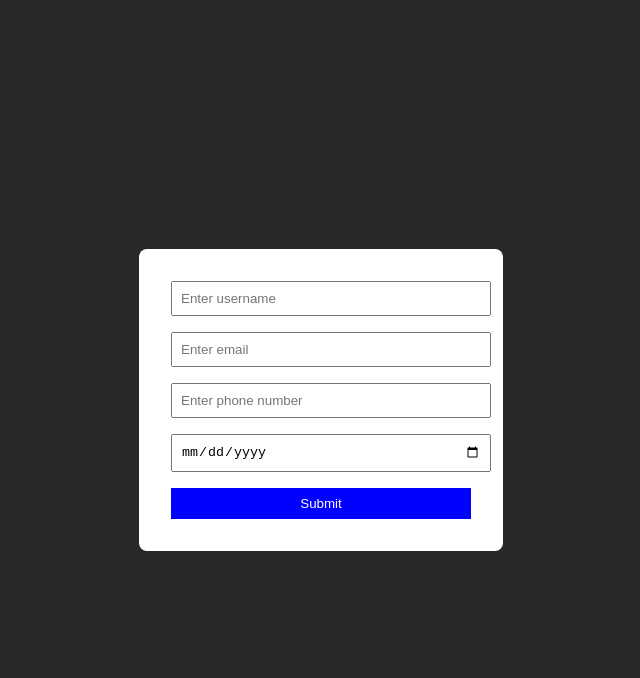
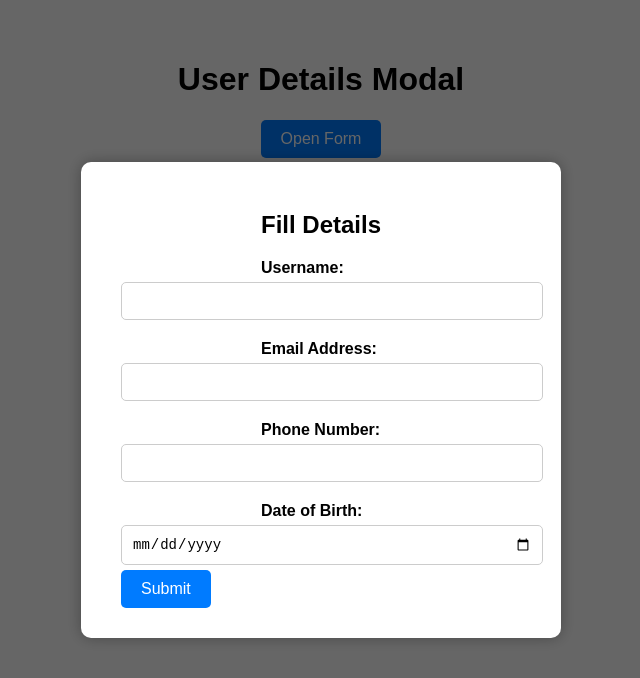
Before and after one commit to krishnapatidar01/xmodal, a React (Create React App) app: page / in a window 1280 px wide. Both pictures are taken after a click on the button "Open Form". Shown: the top 678 px of the page, without its empty margins (319-959 px from the left). Built offline with nearby package versions, Linux system fonts and the light colour scheme.

Commit message:
first commit

```diff
--- a/src/App.css
+++ b/src/App.css
@@ -7,8 +7,8 @@
 button {
   background-color: #007bff;
   color: white;
-   border: none;
-   border-radius:5px;
+  border: none;
+  border-radius: 5px;
   padding: 10px 20px;
   font-size: 16px;
   cursor: pointer;
@@ -20,33 +20,53 @@ button {
   left: 0;
   right: 0;
   bottom: 0;
-  background-color: rgba(0, 0, 0, 0.6);
+  background-color: rgba(0, 0, 0, 0.6); /* Dark overlay */
   display: flex;
   align-items: center;
   justify-content: center;
+  z-index: 9999;
 }
 
 .modal-content {
   background-color: #fff;
-  padding: 30px;
-  border-radius: 6px;
-  width: 300px;
-  display: flex;
-  flex-direction: column;
+  padding: 30px 40px;
+  border-radius: 10px;
+  width: 400px;
+  box-shadow: 0 0 15px rgba(0, 0, 0, 0.3);
+  text-align: left;
+}
+
+.modal-content h2 {
+  text-align: center;
+  margin-bottom: 20px;
+  font-weight: bold;
+}
+
+.modal-content label {
+  font-weight: bold;
+  display: block;
+  margin-bottom: 5px;
+  margin-top: 15px;
 }
 
 .modal-content input {
-  margin-bottom: 15px;
-  padding: 8px;
+  width: 100%;
+  padding: 10px;
   font-size: 14px;
+  border: 1px solid #ccc;
+  border-radius: 5px;
+  margin-bottom: 5px;
 }
 
 .submit-button {
   background-color: #007bff;
   color: white;
   border: none;
-   border-radius:5px;
-   font-size: 16px;
-  padding: 10px;
+  border-radius: 5px;
+  padding: 10px 20px;
+  font-size: 16px;
   cursor: pointer;
 }
+label{
+    padding-left: 35%;
+}
--- a/src/App.js
+++ b/src/App.js
@@ -1,14 +1,15 @@
 import React, { useState } from "react";
-import XModal from "./XModal";
-import "./XModal.css";
+import Modal from "./Modal";
+import "./App.css";
 
 function App() {
-  const [isModalOpen, setIsModalOpen] = useState(false);
+  const [showModal, setShowModal] = useState(false);
 
   return (
-    <div className="modal">
-      <button onClick={() => setIsModalOpen(true)}>Open Form</button>
-      {isModalOpen && <XModal onClose={() => setIsModalOpen(false)} />}
+    <div className="App">
+      <h1>User Details Modal</h1>
+      <button onClick={() => setShowModal(true)}>Open Form</button>
+      {showModal && <Modal closeModal={() => setShowModal(false)} />}
     </div>
   );
 }
--- a/src/Modal.js
+++ b/src/Modal.js
@@ -1,6 +1,6 @@
-import React, { useState } from "react";
+import React, { useEffect, useState } from "react";
 
-function Modal({ isOpen, closeModal }) {
+function Modal({ closeModal }) {
   const [formData, setFormData] = useState({
     username: "",
     email: "",
@@ -12,70 +12,64 @@ function Modal({ isOpen, closeModal }) {
     setFormData({ ...formData, [e.target.id]: e.target.value });
   };
 
-  const isValidEmail = (email) =>
-    /^[^\s@]+@[^\s@]+\.[^\s@]+$/.test(email);
+  const handleOutsideClick = (e) => {
+    if (e.target.className === "modal") {
+      closeModal();
+    }
+  };
 
-  const isValidPhone = (phone) =>
-    /^\d{10}$/.test(phone);
-
-  const isValidDOB = (dob) => {
-    const date = new Date(dob);
-    const now = new Date();
-    return date instanceof Date && !isNaN(date) && date < now;
-  };
+  useEffect(() => {
+    window.addEventListener("click", handleOutsideClick);
+    return () => window.removeEventListener("click", handleOutsideClick);
+  });
 
   const handleSubmit = (e) => {
     e.preventDefault();
     const { username, email, phone, dob } = formData;
 
-    if (!username || !email || !phone || !dob) {
-      alert("Please fill out all fields.");
+    if (!username) {
+      alert("Please fill the username field.");
       return;
     }
 
-    if (!isValidEmail(email)) {
-      alert("Invalid email");
+    if (!email) {
+      alert("Please fill the email field.");
       return;
     }
 
-    if (!isValidPhone(phone)) {
-      alert("Invalid phone number");
+    if (!email.includes("@")) {
+      alert("Invalid email. Please check your email address.");
       return;
     }
 
-    if (!isValidDOB(dob)) {
-      alert("Invalid date of birth");
+    if (!phone) {
+      alert("Please fill the phone field.");
       return;
     }
 
-    alert("Form submitted successfully!");
+    if (!/^\d{10}$/.test(phone)) {
+      alert("Invalid phone number. Please enter a 10-digit phone number.");
+      return;
+    }
+
+    if (!dob) {
+      alert("Please fill the dob field.");
+      return;
+    }
+
+    const now = new Date();
+    const selectedDate = new Date(dob);
+    if (selectedDate > now) {
+      alert("Invalid date of birth. Please enter a valid date.");
+      return;
+    }
+
     closeModal();
   };
 
-  if (!isOpen) return null;
-
   return (
-    <div
-      className="modal-backdrop"
-      onClick={closeModal}
-      style={{
-        position: "fixed",
-        top: 0, left: 0,
-        width: "100%", height: "100%",
-        backgroundColor: "rgba(0,0,0,0.5)",
-        display: "flex", justifyContent: "center", alignItems: "center"
-      }}
-    >
-      <div
-        className="modal-content"
-        onClick={(e) => e.stopPropagation()}
-        style={{
-          background: "#fff",
-          padding: "20px",
-          borderRadius: "10px",
-          width: "400px"
-        }}
-      >
+    <div className="modal">
+      <div className="modal-content">
         <form onSubmit={handleSubmit}>
           <h2>Fill Details</h2>
 
@@ -115,7 +109,9 @@ function Modal({ isOpen, closeModal }) {
             required
           />
 
-          <button type="submit">Submit</button>
+          <button type="submit" className="submit-button">
+            Submit
+          </button>
         </form>
       </div>
     </div>
--- a/src/XModal.css
+++ /dev/null
@@ -1,33 +0,0 @@
-.modal {
-  position: fixed;
-  top: 0;
-  left: 0;
-  height: 100vh;
-  width: 100vw;
-  background-color: rgba(0, 0, 0, 0.6);
-  display: flex;
-  justify-content: center;
-  align-items: center;
-}
-
-.modal-content {
-  background-color: white;
-  padding: 2rem;
-  border-radius: 8px;
-  width: 300px;
-}
-
-input {
-  width: 100%;
-  margin-bottom: 1rem;
-  padding: 0.5rem;
-}
-
-.submit-button {
-  background-color: blue;
-  color: white;
-  padding: 0.5rem;
-  border: none;
-  width: 100%;
-  cursor: pointer;
-}
--- a/src/XModal.js
+++ /dev/null
@@ -1,113 +0,0 @@
-import React, { useState } from "react";
-
-function XModal({ onClose }) {
-  const [formData, setFormData] = useState({
-    username: "",
-    email: "",
-    phone: "",
-    dob: ""
-  });
-
-  const handleOutsideClick = (e) => {
-    if (e.target.className === "modal") {
-      onClose();
-    }
-  };
-
-  const handleChange = (e) => {
-    const { id, value } = e.target;
-    setFormData((prev) => ({
-      ...prev,
-      [id]: value
-    }));
-  };
-
-  const handleSubmit = (e) => {
-    e.preventDefault();
-
-    const { username, email, phone, dob } = formData;
-
-    if (!username) {
-      alert("Please fill the username field.");
-      return;
-    }
-
-    if (!email) {
-      alert("Please fill the email field.");
-      return;
-    }
-
-    if (!email.includes("@")) {
-      alert("Invalid email. Please check your email address.");
-      return;
-    }
-
-    if (!phone) {
-      alert("Please fill the phone field.");
-      return;
-    }
-
-    if (!/^\d{10}$/.test(phone)) {
-      alert("Invalid phone number. Please enter a 10-digit phone number.");
-      return;
-    }
-
-    if (!dob) {
-      alert("Please fill the dob field.");
-      return;
-    }
-
-    const selectedDate = new Date(dob);
-    const today = new Date();
-
-    if (selectedDate > today) {
-      alert("Invalid date of birth. Please enter a valid date.");
-      return;
-    }
-
-    // all validations passed
-    onClose();
-  };
-
-  return (
-    <div className="modal" onClick={handleOutsideClick}>
-      <div className="modal-content">
-        <form onSubmit={handleSubmit}>
-          <input
-            type="text"
-            id="username"
-            placeholder="Enter username"
-            value={formData.username}
-            onChange={handleChange}
-          />
-          <input
-            type="email"
-            id="email"
-            placeholder="Enter email"
-            value={formData.email}
-            onChange={handleChange}
-          />
-          <input
-            type="tel"
-            id="phone"
-            placeholder="Enter phone number"
-            value={formData.phone}
-            onChange={handleChange}
-          />
-          <input
-            type="date"
-            id="dob"
-            placeholder="Enter DOB"
-            value={formData.dob}
-            onChange={handleChange}
-          />
-          <button className="submit-button" type="submit">
-            Submit
-          </button>
-        </form>
-      </div>
-    </div>
-  );
-}
-
-export default XModal;
```
